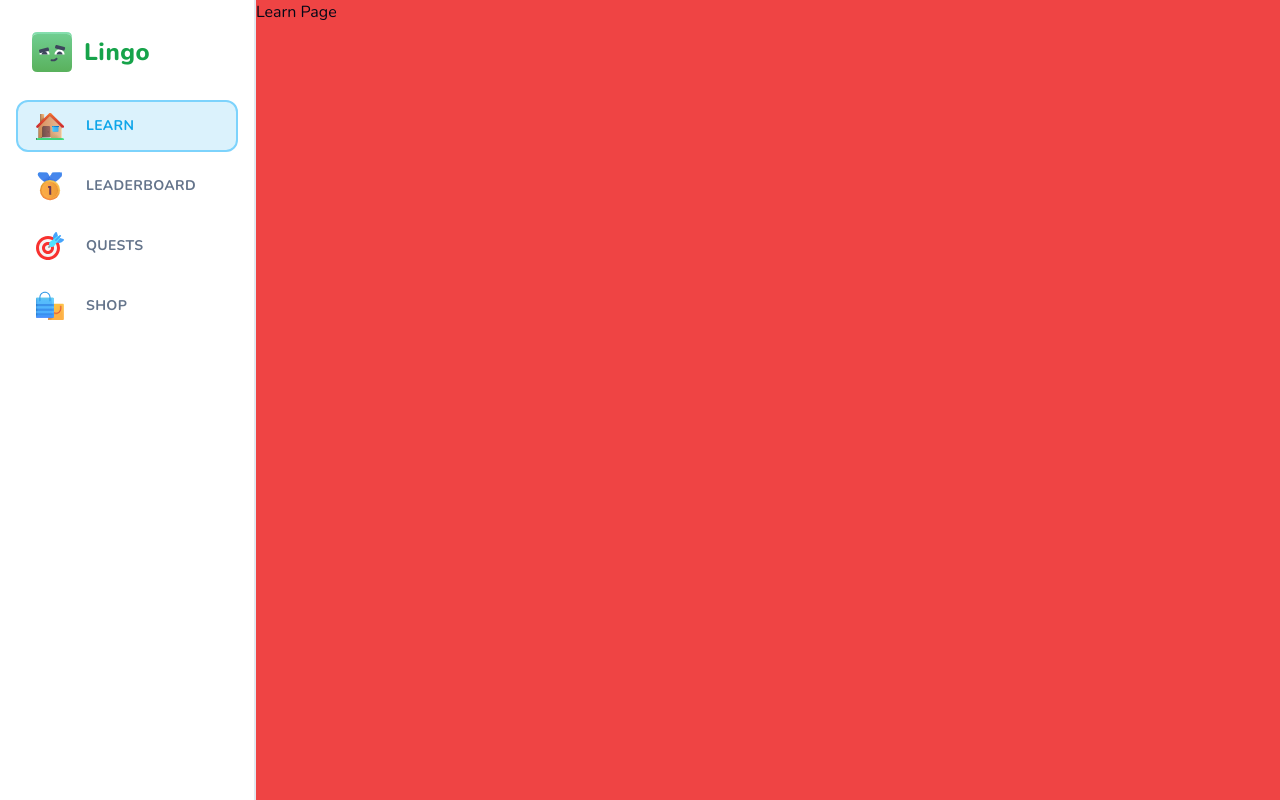
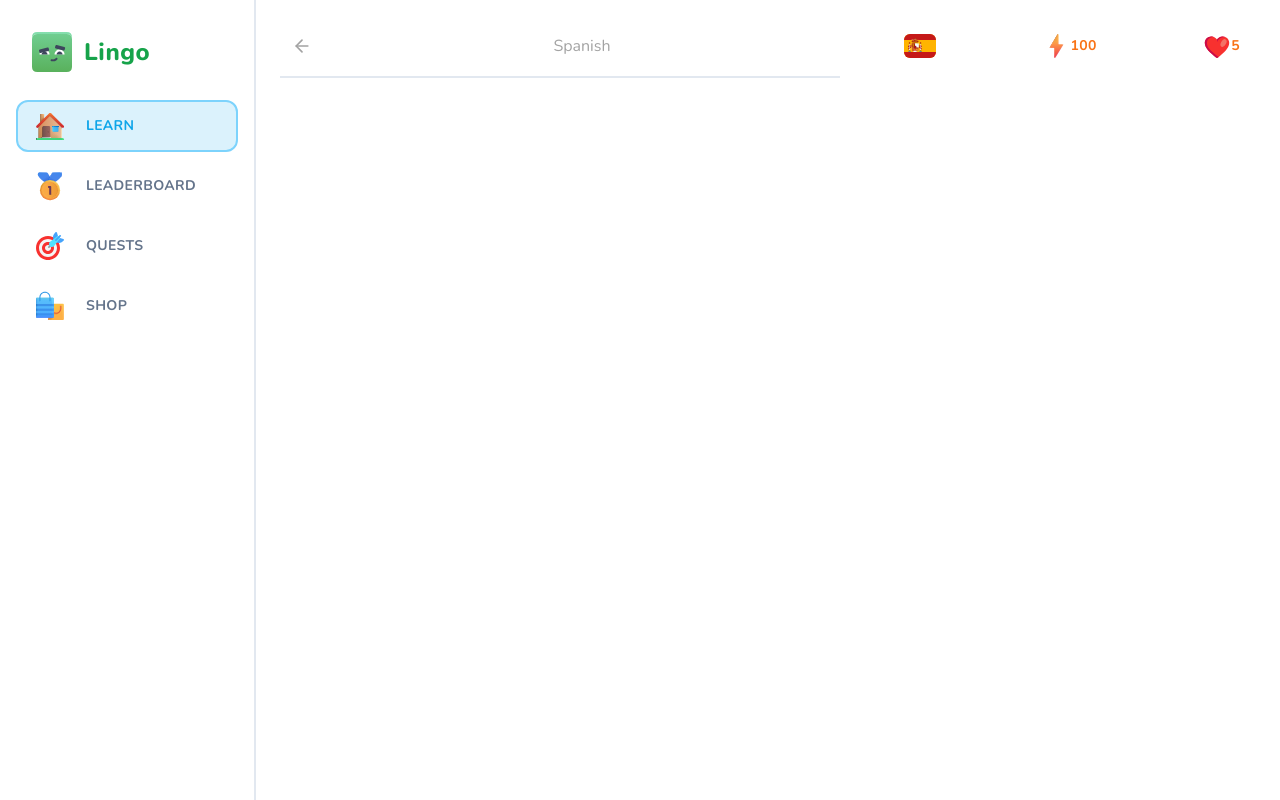
Before and after one commit to hiropi1224/duolingo-clone, a Next.js app: page /learn in a window 1280 px wide. Built offline with nearby package versions, Linux system fonts and the light colour scheme.

Commit message:
💄 learn page

```diff
--- a/app/(main)/layout.tsx
+++ b/app/(main)/layout.tsx
@@ -11,7 +11,7 @@ export default function MainLayout({
       <MobileHeader />
       <Sidebar className="hidden lg:flex" />
       <main className="h-full pt-[50px] lg:pl-[256px] lg:pt-0">
-        <div className="h-full bg-red-500">{children}</div>
+        <div className="mx-auto h-full max-w-[1056px] pt-6">{children}</div>
       </main>
     </>
   );
--- /dev/null
+++ b/app/(main)/learn/header.tsx
@@ -0,0 +1,22 @@
+import { ArrowLeft } from "lucide-react";
+import Link from "next/link";
+
+import { Button } from "~/components/ui/button";
+
+type Props = {
+  title: string;
+};
+
+export function Header({ title }: Props) {
+  return (
+    <div className="sticky top-0 mb-5 flex items-center justify-between border-b-2 bg-white pb-3 text-neutral-400 lg:z-50 lg:mt-[-28px] lg:pt-[28px]">
+      <Link href="/courses">
+        <Button variant="ghost" size="sm">
+          <ArrowLeft className="size-5 stroke-2 text-neutral-400" />
+        </Button>
+      </Link>
+      <h1>{title}</h1>
+      <div />
+    </div>
+  );
+}
--- a/app/(main)/learn/page.tsx
+++ b/app/(main)/learn/page.tsx
@@ -1,3 +1,23 @@
+import { FeedWrapper } from "~/components/feed-wrapper";
+import { StickyWrapper } from "~/components/sticky-wrapper";
+import { UserProgress } from "~/components/user-progress";
+
+import { Header } from "./header";
+
 export default function LearnPage() {
-  return <div>Learn Page</div>;
+  return (
+    <div className="flex flex-row-reverse gap-[48px] px-6">
+      <StickyWrapper>
+        <UserProgress
+          activeCourse={{ title: "Spanish", imageSrc: "/es.svg" }}
+          hearts={5}
+          points={100}
+          hasActiveSubscription={false}
+        />
+      </StickyWrapper>
+      <FeedWrapper>
+        <Header title="Spanish" />
+      </FeedWrapper>
+    </div>
+  );
 }
--- /dev/null
+++ b/components/feed-wrapper.tsx
@@ -0,0 +1,7 @@
+type Props = {
+  children: React.ReactNode;
+};
+
+export function FeedWrapper({ children }: Props) {
+  return <div className="relative top-0 flex-1 pb-10">{children}</div>;
+}
--- /dev/null
+++ b/components/sticky-wrapper.tsx
@@ -0,0 +1,13 @@
+type Props = {
+  children: React.ReactNode;
+};
+
+export function StickyWrapper({ children }: Props) {
+  return (
+    <div className="sticky bottom-6 hidden w-[368px] self-end lg:block">
+      <div className="sticky top-6 flex min-h-[calc(100vh-48px)] flex-col gap-y-4">
+        {children}
+      </div>
+    </div>
+  );
+}
--- /dev/null
+++ b/components/user-progress.tsx
@@ -0,0 +1,51 @@
+import { InfinityIcon } from "lucide-react";
+import Image from "next/image";
+import Link from "next/link";
+
+import { Button } from "~/components/ui/button";
+
+type Props = {
+  activeCourse: { title: string; imageSrc: string }; // TODO: DB types
+  hearts: number;
+  points: number;
+  hasActiveSubscription: boolean;
+};
+
+export function UserProgress({
+  activeCourse,
+  hearts,
+  points,
+  hasActiveSubscription,
+}: Props) {
+  return (
+    <div className="flex w-full items-center justify-between gap-x-2">
+      <Link href="/courses">
+        <Button variant="ghost">
+          <Image
+            src={activeCourse.imageSrc}
+            alt={activeCourse.title}
+            className="rounded-md"
+            width={32}
+            height={32}
+          />
+        </Button>
+      </Link>
+      <Link href="/shop">
+        <Button variant="ghost" className="text-orange-500">
+          <Image src="/points.svg" alt="Points" height={28} width={28} />
+          {points}
+        </Button>
+      </Link>
+      <Link href="/shop">
+        <Button variant="ghost" className="text-orange-500">
+          <Image src="/heart.svg" alt="Heart" height={28} width={28} />
+          {hasActiveSubscription ? (
+            <InfinityIcon className="size-4 stroke-[3]" />
+          ) : (
+            hearts
+          )}
+        </Button>
+      </Link>
+    </div>
+  );
+}
```
Also changed, not shown: public/heart.svg (added), public/points.svg (added).
